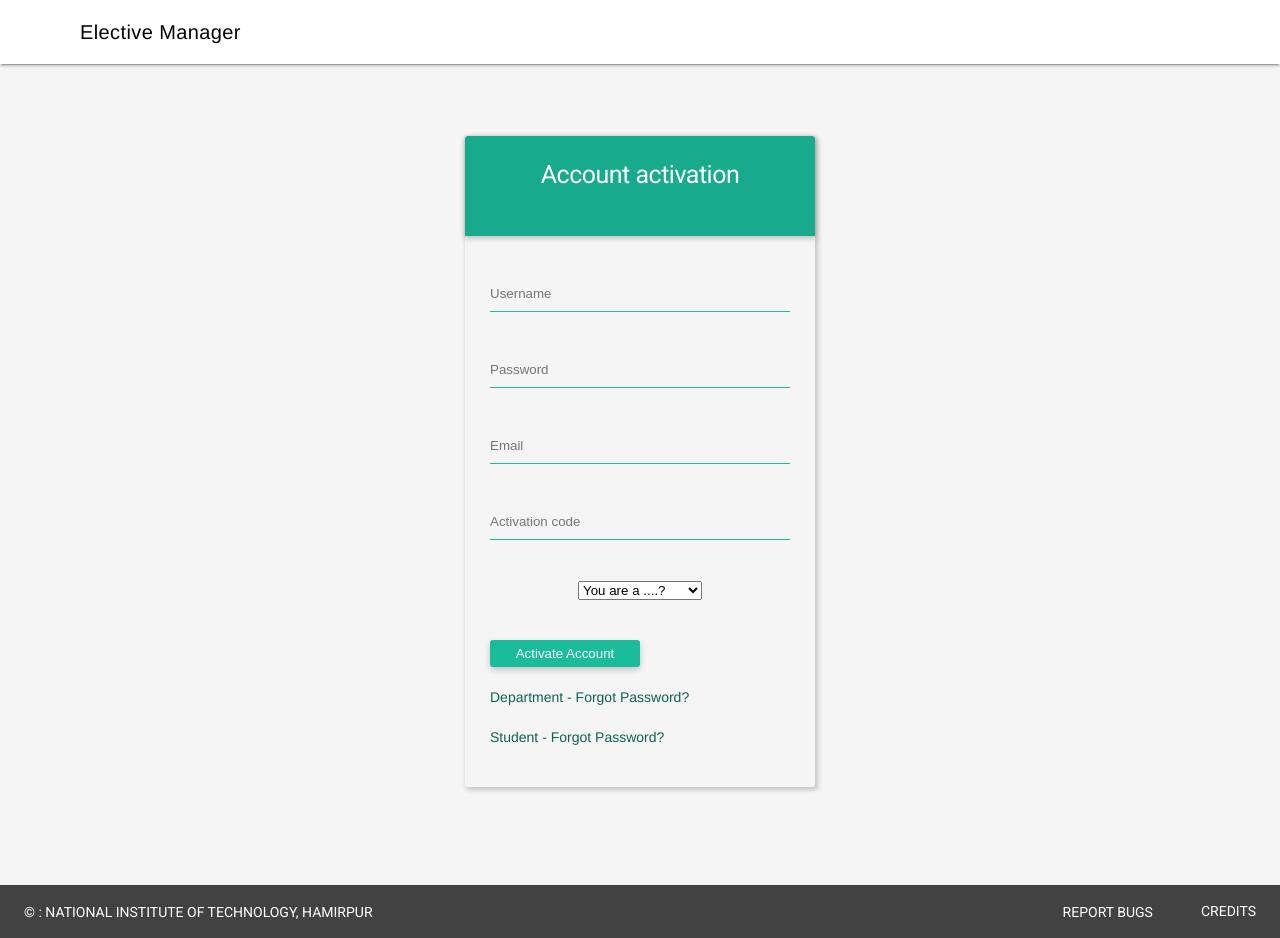
After one commit to Colviz/Elective-manager, a PHP site: page /activate in a window 1280 px wide. The commit adds this page. Run offline with PHP 8.4, Linux system fonts and the light colour scheme; a stand-in replaces the project's code that opens the database connection.

Commit message:
account activation created, new routes created
common interface for account activation for department & student created, new routes added, readme updated

```diff
--- a/index.php
+++ b/index.php
@@ -28,6 +28,11 @@ switch ($request_uri[0]) {
     //credits page
     case '/credits':
         include_once('views/public/public_credits.php');
+        break;
+
+    //account activation page
+    case '/activate':
+        include_once('views/public/public_account_activate.php');
         break;
 
      //Interfaces
--- /dev/null
+++ b/views/public/public_account_activate.php
@@ -0,0 +1,88 @@
+<?php
+      include_once('views/includes/includes_header.php');
+      include_once('dbconnect.php');
+?>
+<nav class="mdl-navigation">
+      <a class="mdl-navigation__link" href="/about">About</a>
+      <a class="mdl-navigation__link" href="/contact">Contact</a>
+      <a class="mdl-navigation__link" href="/admin">Admin Interface</a>
+      <a class="mdl-navigation__link" href="/department">Department Interface</a>
+      <a class="mdl-navigation__link" href="/student">Student Interface</a>
+    </nav>
+  </div>
+
+  <main class="mdl-layout__content mdl-color--grey-100">
+    <div class="page-content">
+    <!-- Your content goes here -->
+    <div class="mdl-grid">
+
+<?php
+
+        if (!empty($_POST['actuser'])) {
+
+        //collecting values
+        $username = $_POST['uname'];
+        $password = md5($_POST['pass']);
+        $email = $_POST['email'];
+        $activation = $_POST['actcode'];
+        $user = $_POST['user'];
+
+        if($user == "dept")  {
+
+          //department account activation
+          $ret = Database::departmentactivation($username,$password,$email,$activation);
+
+        }
+        else {
+
+          //student account activation
+          $ret = Database::studentactivation($username,$password,$email,$activation);
+        }
+
+        if($ret == NULL || $ret == 0) {
+?>
+<!-- Activation unsuccessful -->
+<span class="mdl-chip mdl-chip--contact">
+    <span class="mdl-chip__contact mdl-color--teal mdl-color-text--white">F</span>
+    <span class="mdl-chip__text">Incorrect <a style="color: blue; text-decoration: none;">Username, Password, email OR Activation code</a> Account activation Failed <a href="/" style="text-decoration: none;">Try Login if already activated</a>.</span>
+</span>
+<?php
+      }
+      else  {
+        ?>
+        <!-- Activation successful -->
+<span class="mdl-chip mdl-chip--contact">
+    <span class="mdl-chip__contact mdl-color--teal mdl-color-text--white">S</span>
+    <span class="mdl-chip__text">Account activation <a style="color: blue; text-decoration: none;">Successful.</a> Go to <a href="/" style="text-decoration: none;"> Login</a> page.</span>
+</span>
+        <?php
+      }
+    }
+?>
+
+
+<form class="admlog" action="/activate" method="post">
+<h1 class="dept">Account activation</h1>
+<input placeholder="Username" name="uname" pattern="[A-Za-z0-9]{1,15}" type="text" required>
+<input placeholder="Password" name="pass" pattern="[A-Za-z0-9]+" type="password" required>
+<input placeholder="Email" name="email" type="email" required>
+<input placeholder="Activation code" name="actcode" pattern="[A-Za-z0-9]{31,32}" type="text" required>
+<center>
+<select name="user" required>
+      <option>You are a ....?</option>
+      <option value="dept">Department User</option>
+      <option value="stud">Student</option>
+</select></center> <br><br>
+
+<button class="login" name="actuser" value="actuser" type="submit">Activate Account</button><br><br>
+<a href="/department/forget" style="text-decoration: none" target="_blank">Department - Forgot Password?</a><br><br>
+<a href="/student/forget" style="text-decoration: none" target="_blank">Student - Forgot Password?</a>
+</form>
+
+
+
+
+</div>
+</div>
+<script src="views/design/js/material.min.js"></script>
+<script src="views/design/js/style.js"></script>
```
Also changed, not shown: api-dbconnect.php (+58 -1 lines), README.md.
